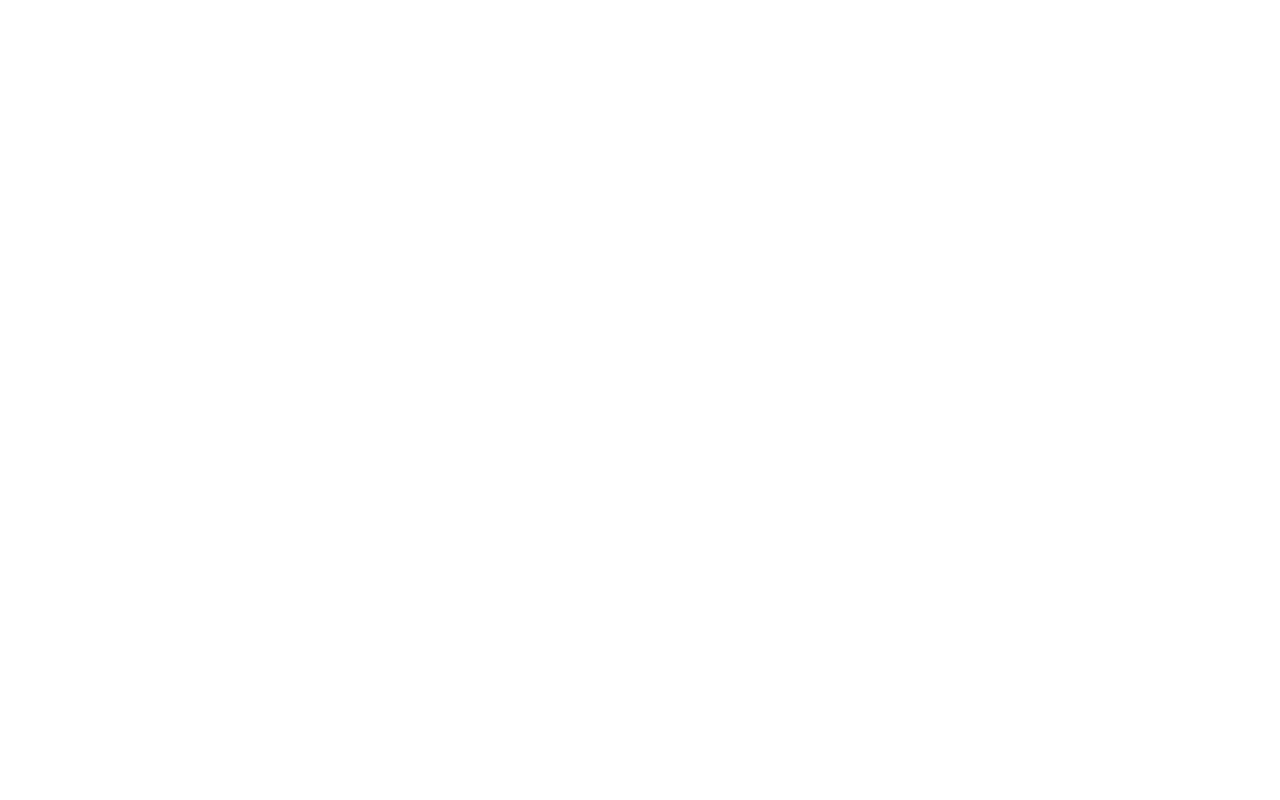
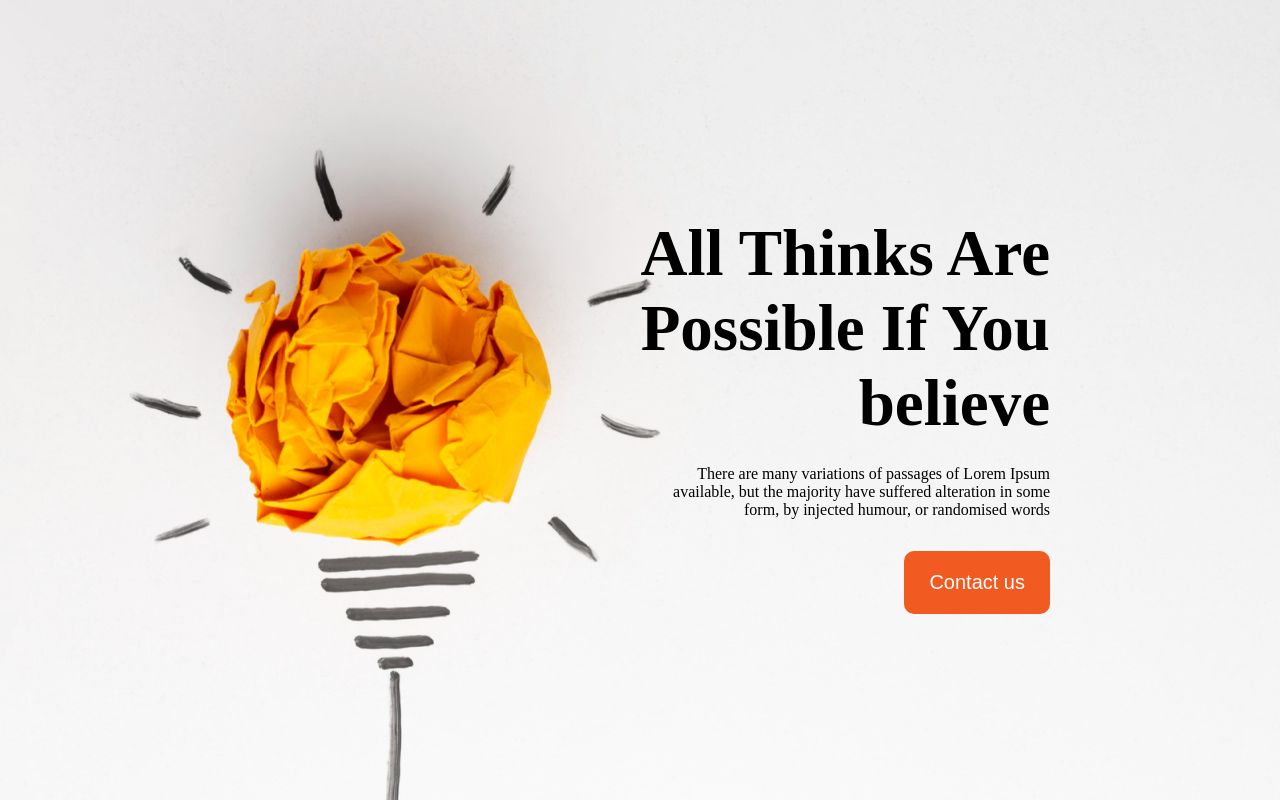
Before and after one commit to MannanDewan06/New-Year-new-me-assignment, a plain HTML site: page index.html in a window 1280 px wide. Drawn offline with Linux system fonts and the light colour scheme.

Commit message:
heading done

```diff
--- a/css/style.css
+++ b/css/style.css
@@ -0,0 +1,34 @@
+*{
+  margin: 0;
+  padding: 0;
+}
+/* heading section */
+.banner {
+  background-image: url(/images/banner/banner1.png);
+  height: 800px;
+  width: 100%;
+}
+.banner-body {
+  display: flex;
+  flex-direction: column;
+  align-items: flex-end;
+  padding: 216px 230px 166px 0px;
+  text-align: right;
+}
+.heading {
+  margin-bottom: 24px;
+  font-size: 65px;
+  font-weight: bold;
+}
+.content {
+  margin-bottom: 32px;
+}
+.button {
+  padding: 20px 25px;
+  background-color: #F15B22;
+  color: #ffffff;
+  border-radius: 10px;
+  border: none;
+  font-size: 20px;
+}
+/* heading section done */
--- a/index.html
+++ b/index.html
@@ -9,7 +9,21 @@
   </head>
   <body>
     <!-- header section -->
-    <header></header>
+    <header class="banner">
+      <div class="banner-body">
+        <h2 class="heading">
+          All Thinks Are <br />
+          Possible If You <br />
+          believe
+        </h2>
+        <p class="content">
+          There are many variations of passages of Lorem Ipsum <br />
+          available, but the majority have suffered alteration in some <br />
+          form, by injected humour, or randomised words
+        </p>
+        <button class="button">Contact us</button>
+      </div>
+    </header>
     <!-- main section -->
     <main></main>
     <!-- footer section -->
```
Also changed, not shown: images/banner/banner1.png (added).
